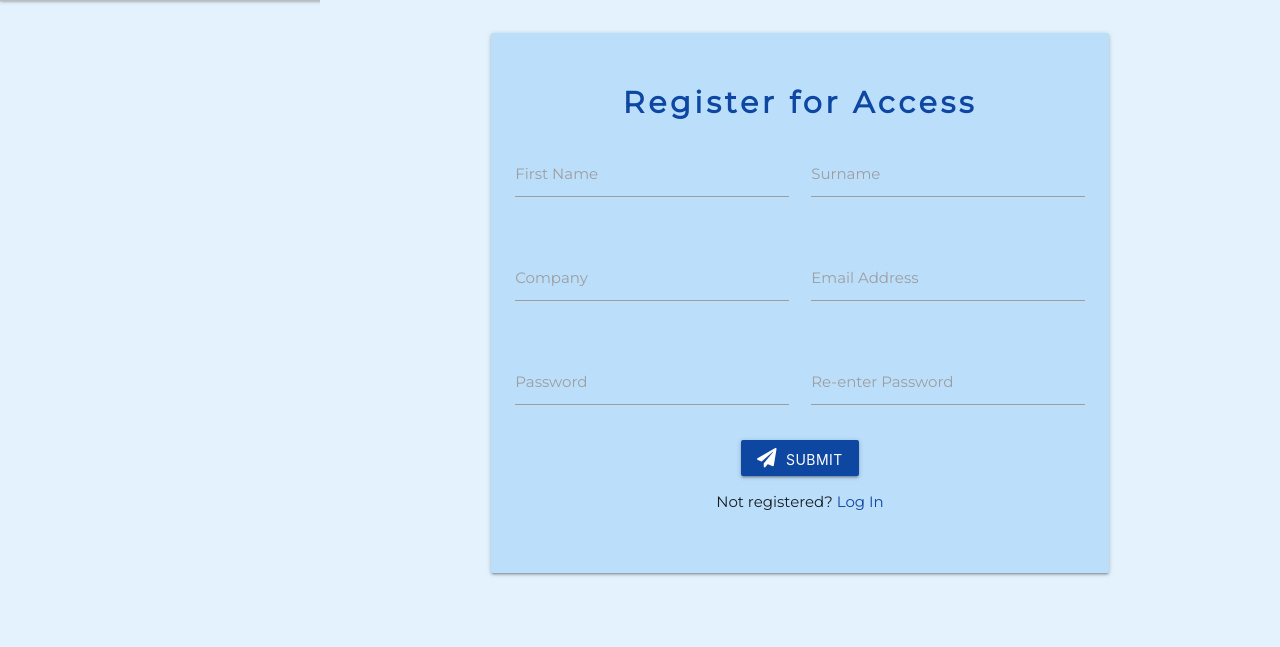
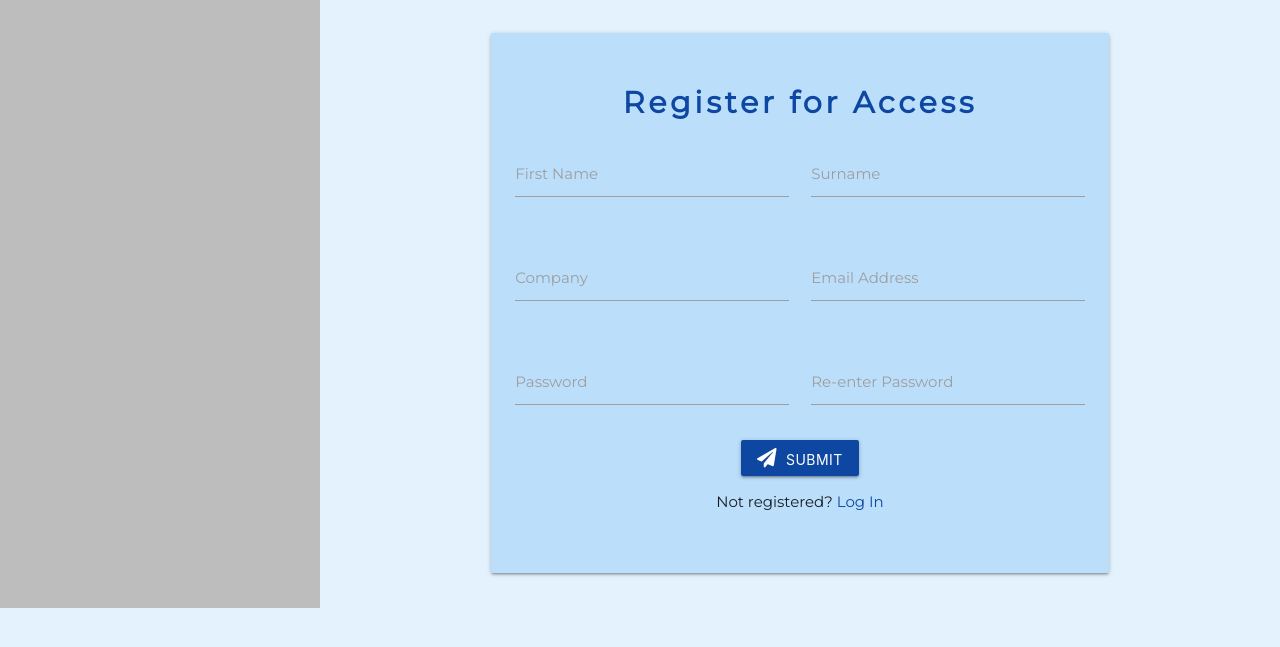
Before and after one commit to Code-Institute-Submissions/MS4-0, a Flask app: page /registration in a window 1280 px wide. Shown: the part 120-767 px from the top of the page. Run offline with Flask 2, Linux system fonts and the light colour scheme; data that the repository does not hold is empty; some libraries are stand-ins or nearby versions.

Commit message:
fix(css): filter column height extended full height of page

```diff
--- a/static/css/style.css
+++ b/static/css/style.css
@@ -53,8 +53,8 @@ nav .fa-bars {
 
 /* Filter sidebar */
 
-.filter {
-  min-height: 90vh;
+.filterRow {
+  display: flex;
 }
 
 .filter .switch label {
--- a/templates/base.html
+++ b/templates/base.html
@@ -80,7 +80,7 @@
 
   </header>
 
-  <div class="row">
+  <div class="row filterRow">
     <div class="col s3 filter grey lighten-1">
 
       {% if session.user %}
```
Also changed, not shown: templates/register.html (+5 -5 lines).
